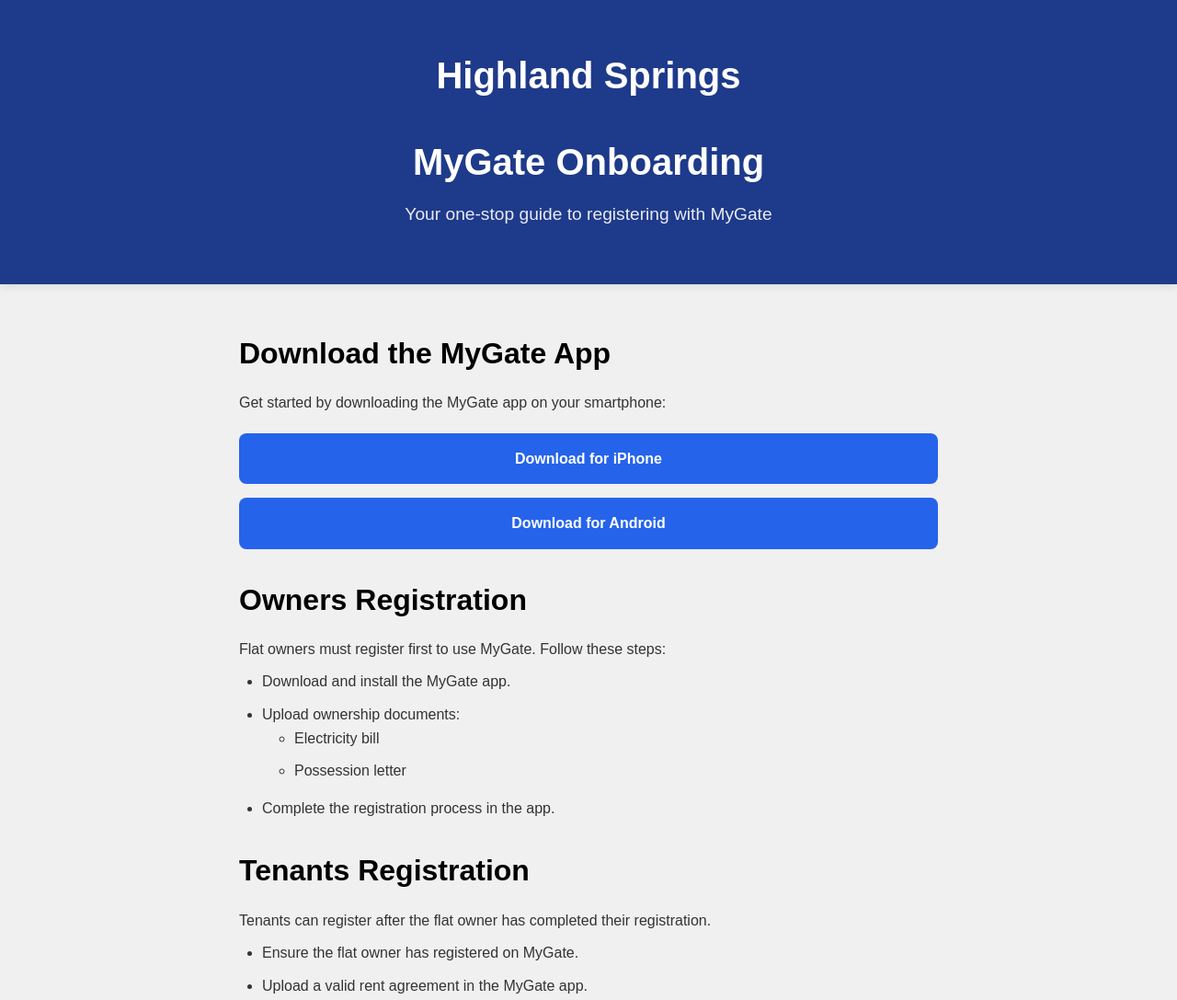
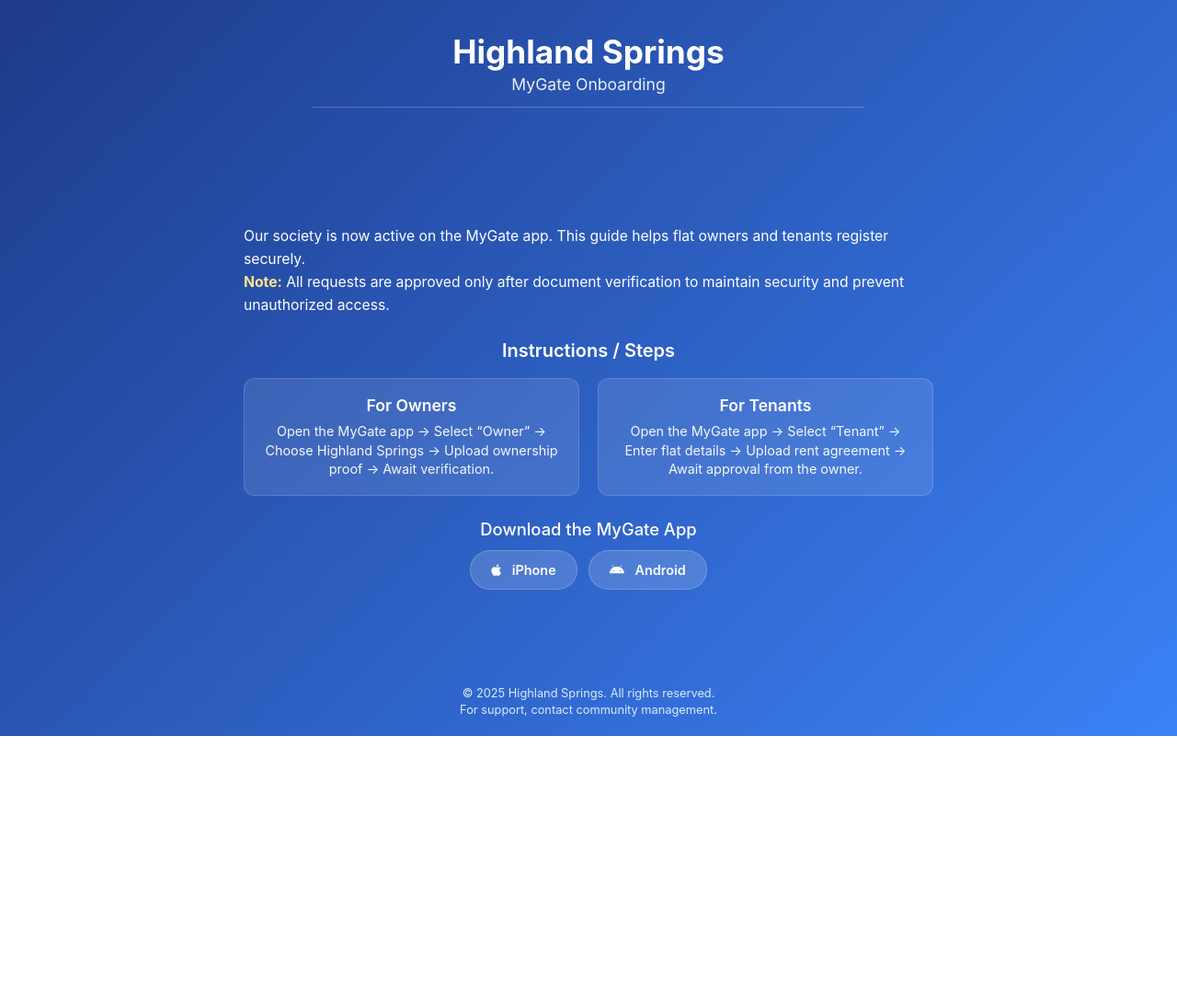
Before and after one commit to PatilManoj1717/highland-springs-website, a website: page index.html in a window 1280 px wide. Shown: the top 1087 px of the page at 92% size. After the commit the page ends 800 px from the top, so only its background shows below. Drawn offline with Linux system fonts and the light colour scheme.

Commit message:
decent page crated..

```diff
--- a/index.html
+++ b/index.html
@@ -1,76 +1,78 @@
 <!DOCTYPE html>
 <html lang="en">
+
 <head>
     <meta charset="UTF-8">
     <meta name="viewport" content="width=device-width, initial-scale=1.0">
-    <title>Highland Springs - MyGate Onboarding</title>
+    <title>Highland Springs – MyGate Onboarding</title>
     <link rel="stylesheet" href="styles.css">
+    <link rel="stylesheet" href="https://cdnjs.cloudflare.com/ajax/libs/font-awesome/6.4.0/css/all.min.css">
 </head>
+
 <body>
     <header>
         <div class="container">
             <h1>Highland Springs</h1>
             <h2>MyGate Onboarding</h2>
-            <p>Your one-stop guide to registering with MyGate</p>
         </div>
     </header>
 
     <main class="container">
-        <!-- Download Section -->
-        <section>
-            <h2>Download the MyGate App</h2>
-            <p>Get started by downloading the MyGate app on your smartphone:</p>
-            <div class="button-group">
-                <a href="http://apple.co/298mdqX" target="_blank" class="button">Download for iPhone</a>
-                <a href="http://bit.ly/28Ybux1" target="_blank" class="button">Download for Android</a>
+        <!-- Intro Section -->
+        <section class="intro-section">
+            <p>Our society is now active on the MyGate app. This guide helps flat owners and tenants register securely.
+            </p>
+            <p><strong>Note:</strong> All requests are approved only after document verification to maintain security
+                and prevent unauthorized access.</p>
+        </section>
+
+        <!-- Flow Buttons -->
+        <section class="flow-start">
+            <h3>Instructions / Steps</h3>
+            <div class="steps">
+                <div class="step-box">
+                    <h4>For Owners</h4>
+                    <p>Open the MyGate app → Select “Owner” → Choose Highland Springs → Upload ownership proof → Await
+                        verification.</p>
+                </div>
+                <div class="step-box">
+                    <h4>For Tenants</h4>
+                    <p>Open the MyGate app → Select “Tenant” → Enter flat details → Upload rent agreement → Await
+                        approval from the owner.</p>
+                </div>
             </div>
         </section>
 
-        <!-- Owners Registration -->
-        <section>
-            <h2>Owners Registration</h2>
-            <p>Flat owners must register first to use MyGate. Follow these steps:</p>
-            <ul>
-                <li>Download and install the MyGate app.</li>
-                <li>Upload ownership documents:
-                    <ul>
-                        <li>Electricity bill</li>
-                        <li>Possession letter</li>
-                    </ul>
-                </li>
-                <li>Complete the registration process in the app.</li>
-            </ul>
-        </section>
+           <!-- Flow Buttons -->
+        <!-- <section class="flow-start">
+            <h3>I am registering as a..</h3>
+            <div class="button-group">
+                <a href="owner.html" class="button owner-btn">Owner</a>
+                <a href="tenant.html" class="button tenant-btn">Tenant</a>
+            </div>
+        </section> -->
 
-        <!-- Tenants Registration -->
-        <section>
-            <h2>Tenants Registration</h2>
-            <p>Tenants can register after the flat owner has completed their registration.</p>
-            <ul>
-                <li>Ensure the flat owner has registered on MyGate.</li>
-                <li>Upload a valid rent agreement in the MyGate app.</li>
-                <li>Mark the flat as let out in the app. Learn how:
-                    <a href="https://help.mygate.in/articles/124170-how-to-change-the-flat-typeoccupant-type"
-                       target="_blank">Change Flat Type</a>
-                </li>
-            </ul>
-        </section>
 
-        <!-- Verification Notes -->
-        <section>
-            <h2>Verification Notes</h2>
-            <ul>
-                <li>All registration requests are approved only after document verification.</li>
-                <li>This process ensures security and prevents unauthorized access to the community.</li>
-            </ul>
+        <!-- Download Section (Bottom) -->
+        <section class="download-section">
+            <h3>Download the MyGate App</h3>
+            <div class="button-group">
+                <a href="http://apple.co/298mdqX" target="_blank" class="button download-btn">
+                    <i class="fab fa-apple"></i> iPhone
+                </a>
+                <a href="http://bit.ly/28Ybux1" target="_blank" class="button download-btn">
+                    <i class="fab fa-android"></i> Android
+                </a>
+            </div>
         </section>
     </main>
 
     <footer>
         <div class="container">
-            <p>&copy; 2025 Highland Springs. All rights reserved.</p>
-            <p>For support, contact your community management team.</p>
+            <p>© 2025 Highland Springs. All rights reserved.</p>
+            <p>For support, contact community management.</p>
         </div>
     </footer>
 </body>
+
 </html>
--- a/package.json
+++ b/package.json
@@ -4,13 +4,14 @@
   "description": "",
   "main": "index.js",
   "scripts": {
-    "start": "http-server . -p 8080",
+    "start": "browser-sync start --server --files '**/*'",
     "test": "echo \"Error: no test specified\" && exit 1"
   },
   "keywords": [],
   "author": "",
   "license": "ISC",
   "devDependencies": {
+    "browser-sync": "^3.0.4",
     "http-server": "^14.1.1"
   }
 }
--- /dev/null
+++ b/styles-working.css
@@ -0,0 +1,122 @@
+/* Basic styling for the website */
+* {
+    margin: 0;
+    padding: 0;
+    box-sizing: border-box;
+}
+
+body {
+    font-family: Arial, sans-serif;
+    background-color: #f0f0f0;
+    line-height: 1.6;
+}
+
+.container {
+    max-width: 800px;
+    margin: 0 auto;
+    padding: 20px;
+}
+
+header {
+    background-color: #1e3a8a; /* Blue color */
+    color: white;
+    padding: 30px 0;
+    text-align: center;
+    box-shadow: 0 2px 10px rgba(0, 0, 0, 0.1);
+}
+
+header h1 {
+    font-size: 2.5em;
+    margin-bottom: 10px;
+}
+
+header h2 {
+    font-size: 2.5em;
+    margin-bottom: 10px;
+}
+
+header p {
+    font-size: 1.2em;
+    color: white;
+    opacity: 0.9;
+}
+
+h2 {
+    font-size: 2em;
+    margin: 30px 0 15px 0;
+}
+
+p, li {
+    font-size: 1em;
+    color: #333; /* Default dark gray for all paragraphs and lists */
+    margin-bottom: 10px;
+}
+
+ul {
+    padding-left: 25px;
+    margin-bottom: 15px;
+}
+
+ul ul {
+    padding-left: 35px;
+    list-style-type: circle;
+}
+
+a {
+    color: #2563eb;
+    text-decoration: none;
+}
+
+a:hover {
+    text-decoration: underline;
+}
+
+.button-group {
+    display: flex;
+    flex-direction: column;
+    gap: 15px;
+    margin: 20px 0;
+}
+
+.button {
+    background-color: #2563eb;
+    color: white;
+    padding: 15px 25px;
+    text-align: center;
+    border-radius: 8px;
+    text-decoration: none;
+    display: inline-block;
+    font-weight: bold;
+    transition: background-color 0.3s;
+}
+
+.button:hover {
+    background-color: #1e40af;
+}
+
+footer {
+    background-color: #1f2937;
+    color: white;
+    text-align: center;
+    padding: 20px 0;
+    margin-top: 50px;
+}
+
+/* Mobile responsive */
+@media (max-width: 768px) {
+    .container {
+        padding: 15px;
+    }
+
+    header h1 {
+        font-size: 2em;
+    }
+
+    h2 {
+        font-size: 1.5em;
+    }
+
+    .button-group {
+        flex-direction: column;
+    }
+}
--- a/styles.css
+++ b/styles.css
@@ -1,122 +1,182 @@
-/* Basic styling for the website */
+/* === Global === */
 * {
   margin: 0;
   padding: 0;
   box-sizing: border-box;
+  font-family: "Inter", -apple-system, BlinkMacSystemFont, sans-serif;
 }
 
 body {
-    font-family: Arial, sans-serif;
-    background-color: #f0f0f0;
-    line-height: 1.6;
+  background: linear-gradient(135deg, #1e3a8a, #3b82f6);
+  color: #fff;
+  display: flex;
+  flex-direction: column;
+  justify-content: space-between;
+  min-height: 100vh;
 }
 
-.container {
-    max-width: 800px;
-    margin: 0 auto;
-    padding: 20px;
+/* === Header === */
+header {
+  text-align: center;
+  padding-top: 35px;
+  padding-bottom: 15px; /* reduced from 25px */
+  position: relative;
 }
 
-header {
-    background-color: #1e3a8a; /* Blue color */
-    color: white;
-    padding: 30px 0;
-    text-align: center;
-    box-shadow: 0 2px 10px rgba(0, 0, 0, 0.1);
+header::after {
+  content: "";
+  display: block;
+  width: 100%;
+  max-width: 600px;
+  margin: 14px auto 0; /* reduced margin */
+  height: 1px;
+  background: rgba(255, 255, 255, 0.25);
 }
 
 header h1 {
-    font-size: 2.5em;
-    margin-bottom: 10px;
+  font-size: 2.2em;
+  font-weight: 700;
+  margin-bottom: 4px;
 }
 
 header h2 {
-    font-size: 2.5em;
-    margin-bottom: 10px;
-}
-
-header p {
-    font-size: 1.2em;
-    color: white;
+  font-size: 1.1em;
+  font-weight: 400;
   opacity: 0.9;
 }
 
-h2 {
-    font-size: 2em;
-    margin: 30px 0 15px 0;
+/* === Main === */
+main {
+  width: 90%;
+  max-width: 750px;
+  margin: 0 auto;
+  flex: 1;
+  display: flex;
+  flex-direction: column;
+  justify-content: center;
 }
 
-p, li {
-    font-size: 1em;
-    color: #333; /* Default dark gray for all paragraphs and lists */
-    margin-bottom: 10px;
+/* Intro Section (Left-aligned) */
+.intro-section {
+  margin: 10px 0 15px; /* reduced top margin */
+  font-size: 0.98em;
+  line-height: 1.6;
+  text-align: left;
 }
 
-ul {
-    padding-left: 25px;
-    margin-bottom: 15px;
+.intro-section strong {
+  color: #fde68a;
 }
 
-ul ul {
-    padding-left: 35px;
-    list-style-type: circle;
+/* Steps Section */
+.flow-start {
+  margin-top: 10px;
+  text-align: center;
 }
 
-a {
-    color: #2563eb;
-    text-decoration: none;
+.flow-start h3 {
+  font-size: 1.25em;
+  font-weight: 600;
+  margin-bottom: 18px;
 }
 
-a:hover {
-    text-decoration: underline;
+.steps {
+  display: flex;
+  justify-content: center;
+  gap: 20px;
+  flex-wrap: wrap;
+}
+
+.step-box {
+  flex: 1;
+  min-width: 280px;
+  background: rgba(255, 255, 255, 0.1);
+  border: 1px solid rgba(255, 255, 255, 0.15);
+  border-radius: 12px;
+  padding: 18px 15px;
+  transition: all 0.3s ease;
+}
+
+.step-box:hover {
+  background: rgba(255, 255, 255, 0.15);
+  transform: translateY(-2px);
+}
+
+.step-box h4 {
+  font-size: 1.1em;
+  font-weight: 600;
+  margin-bottom: 8px;
+}
+
+.step-box p {
+  font-size: 0.9em;
+  line-height: 1.4;
+  opacity: 0.95;
+}
+
+/* Download Section */
+.download-section {
+  margin-top: 25px;
+  text-align: center;
+}
+
+.download-section h3 {
+  font-size: 1.15em;
+  margin-bottom: 12px;
+  font-weight: 500;
 }
 
 .button-group {
   display: flex;
-    flex-direction: column;
-    gap: 15px;
-    margin: 20px 0;
+  justify-content: center;
+  gap: 12px;
+  flex-wrap: wrap;
 }
 
 .button {
-    background-color: #2563eb;
-    color: white;
-    padding: 15px 25px;
-    text-align: center;
-    border-radius: 8px;
+  background: rgba(255, 255, 255, 0.15);
+  color: #fff;
+  padding: 12px 22px;
+  border-radius: 25px;
+  font-weight: 600;
   text-decoration: none;
-    display: inline-block;
-    font-weight: bold;
-    transition: background-color 0.3s;
+  font-size: 0.9em;
+  transition: all 0.25s ease;
+  border: 1px solid rgba(255, 255, 255, 0.2);
 }
 
 .button:hover {
-    background-color: #1e40af;
+  background: rgba(255, 255, 255, 0.25);
+  transform: translateY(-2px);
 }
 
-footer {
-    background-color: #1f2937;
-    color: white;
-    text-align: center;
-    padding: 20px 0;
-    margin-top: 50px;
+.download-btn i {
+  margin-right: 8px;
 }
 
-/* Mobile responsive */
-@media (max-width: 768px) {
-    .container {
-        padding: 15px;
+/* Footer */
+footer {
+  text-align: center;
+  color: #dbeafe;
+  font-size: 0.8em;
+  padding-bottom: 18px;
 }
 
-    header h1 {
-        font-size: 2em;
+footer p {
+  margin: 3px 0;
 }
 
-    h2 {
-        font-size: 1.5em;
+/* Responsive */
+@media (max-width: 768px) {
+  header h1 {
+    font-size: 1.8em;
   }
 
-    .button-group {
-        flex-direction: column;
+  .step-box {
+    min-width: 100%;
+  }
+
+  main {
+    width: 92%;
   }
 }
```
Also changed, not shown: index-working.html (added, +76 -0 lines), owner.html (added, +35 -0 lines), tenant.html (added, +35 -0 lines), 1 other file. Lines whose indentation alone changed are shown as unchanged.
